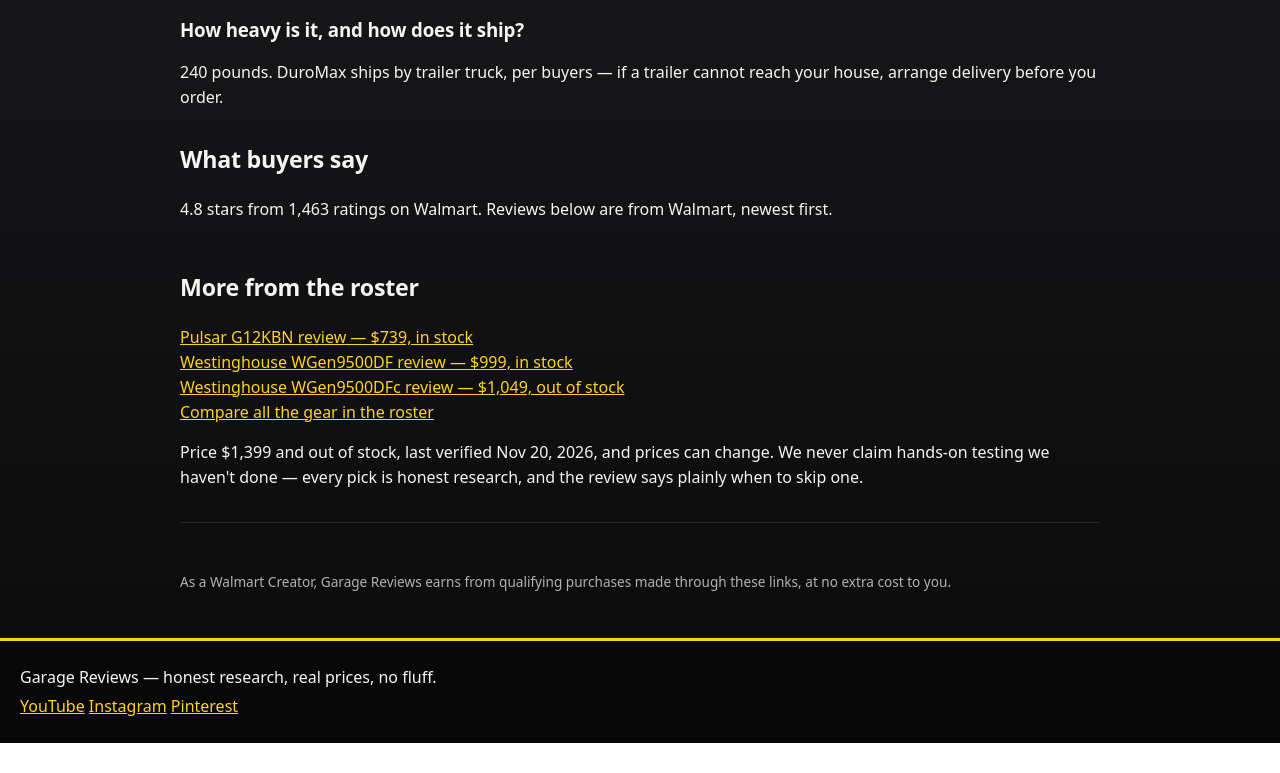
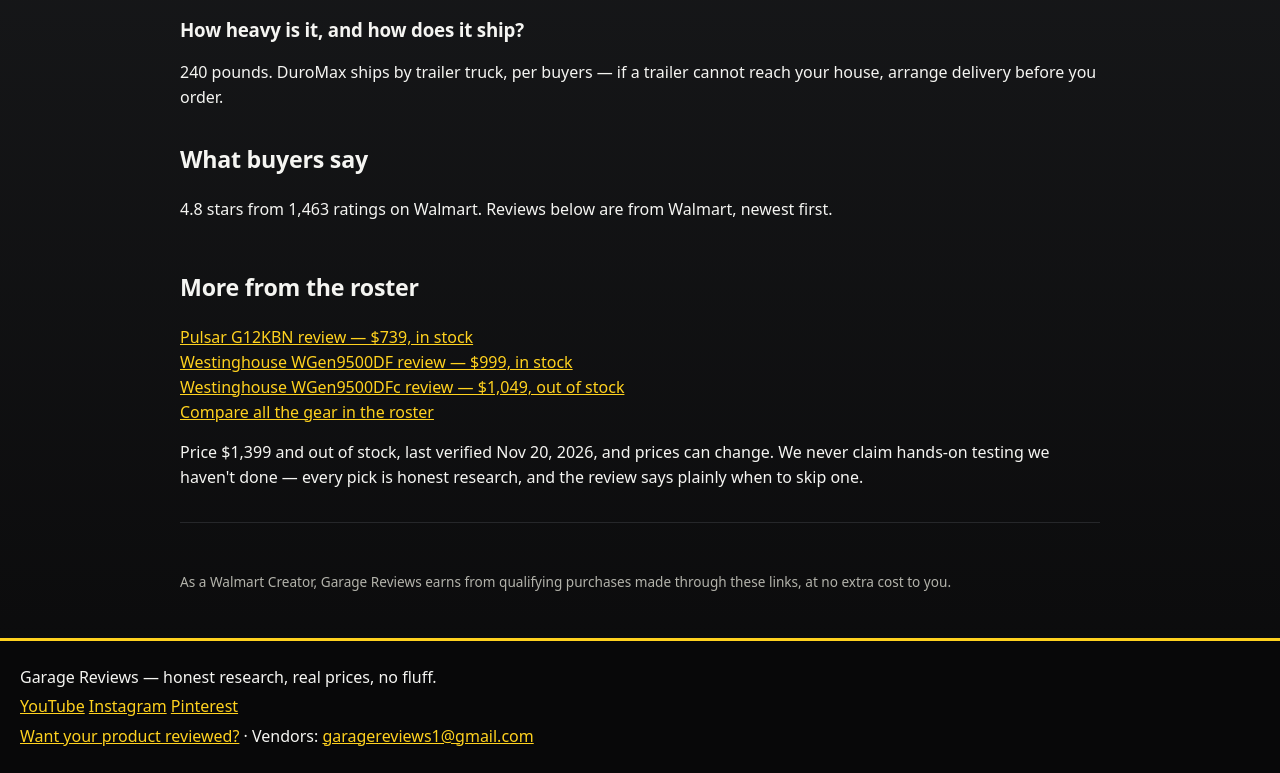
Before and after one commit to getfound365/garagereviews-site, a plain HTML site: page reviews/duromax-xp13000hx/index.html in a window 1280 px wide. Shown: the part 4916-5689 px from the top of the page. Before the commit the page ends 5659 px from the top, so only its background shows below. Drawn offline with Linux system fonts and the light colour scheme; no server answers.

Commit message:
Add vendor review-request page + footer links (batch 2 of 7)

```diff
--- a/reviews/duromax-xp13000hx/index.html
+++ b/reviews/duromax-xp13000hx/index.html
@@ -239,7 +239,7 @@
 <div class="buy-bottom">
 <p class="disclosure">As a Walmart Creator, Garage Reviews earns from qualifying purchases made through these links, at no extra cost to you.</p>
 </main>
-<footer><p>Garage Reviews — honest research, real prices, no fluff.</p><p><a href="https://www.youtube.com/@garagereviews22">YouTube</a> <a href="https://www.instagram.com/garagereviews22/">Instagram</a> <a href="https://www.pinterest.com/garagereviews22/">Pinterest</a></p></footer>
+<footer><p>Garage Reviews — honest research, real prices, no fluff.</p><p><a href="https://www.youtube.com/@garagereviews22">YouTube</a> <a href="https://www.instagram.com/garagereviews22/">Instagram</a> <a href="https://www.pinterest.com/garagereviews22/">Pinterest</a></p><p><a href="/review-request/">Want your product reviewed?</a> · Vendors: <a href="mailto:garagereviews1@gmail.com">garagereviews1@gmail.com</a></p></footer>
 
 <script src="/site-search.js" defer></script>
 </body>
```
Also changed, not shown: reviews/dynamic-barcelona-sauna/index.html (+1 -1 lines), reviews/easyhawk-shed/index.html (+1 -1 lines), reviews/ecoflow-delta-3-classical-1000/index.html (+1 -1 lines), reviews/ecoflow-river-2-pro/index.html (+1 -1 lines), reviews/ecoflow-river-3-plus/index.html (+1 -1 lines), reviews/hart-52-tool-chest/index.html (+1 -1 lines), reviews/hart-72-tool-chest/index.html (+1 -1 lines), reviews/jackery-explorer-1000-plus-restored/index.html (+1 -1 lines), reviews/jackery-explorer-1000-v2/index.html (+1 -1 lines).
